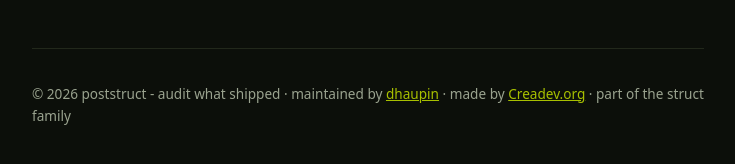
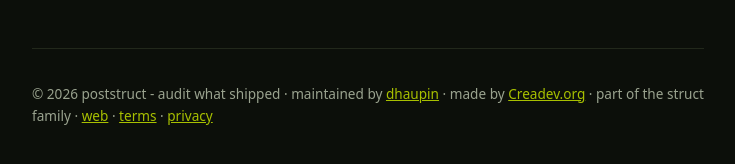
Before and after one commit to dhaupin/poststruct, a Jekyll site: the page built from docs/index.md, in a window 1280 px wide. Shown: the part 499-663 px from the top of the page, without its empty margins (272-1007 px from the left). Built offline with Jekyll 4.4.1, drawn with Linux system fonts in a browser that asks for light colours.

Commit message:
docs(site): the docs footer links the landing + legal pages
The docs rig had no pointer back to the site or its terms/privacy. The landing
side already reached the docs (nav Docs); the docs side did not reciprocate.
Adds landing + terms + privacy to the docs footer, matching the
packstruct/crashtest docs rigs.

lint:docs PASS (12 pages, LANGUAGE GATE clean).

Co-authored-by: openhands <openhands@all-hands.dev>

```diff
--- a/docs/_layouts/default.html
+++ b/docs/_layouts/default.html
@@ -43,7 +43,7 @@
     {{ content }}
   </main>
   <footer>
-    <p>© {{ 'now' | date: '%Y' }} poststruct - audit what shipped · maintained by <a href="https://github.com/dhaupin/poststruct">dhaupin</a> · made by <a href="https://creadev.org">Creadev.org</a> · part of the struct family</p>
+    <p>© {{ 'now' | date: '%Y' }} poststruct - audit what shipped · maintained by <a href="https://github.com/dhaupin/poststruct">dhaupin</a> · made by <a href="https://creadev.org">Creadev.org</a> · part of the struct family · <a href="https://poststruct.creadev.org/">web</a> · <a href="https://poststruct.creadev.org/terms">terms</a> · <a href="https://poststruct.creadev.org/privacy">privacy</a></p>
   </footer>
 <script>document.querySelector('.burger').addEventListener('click',()=>{const n=document.querySelector('.nav-list');n.classList.toggle('open');document.querySelector('.burger').setAttribute('aria-expanded',n.classList.contains('open'))})</script>
 </body>
```
Also changed, not shown: CHANGELOG.md.
